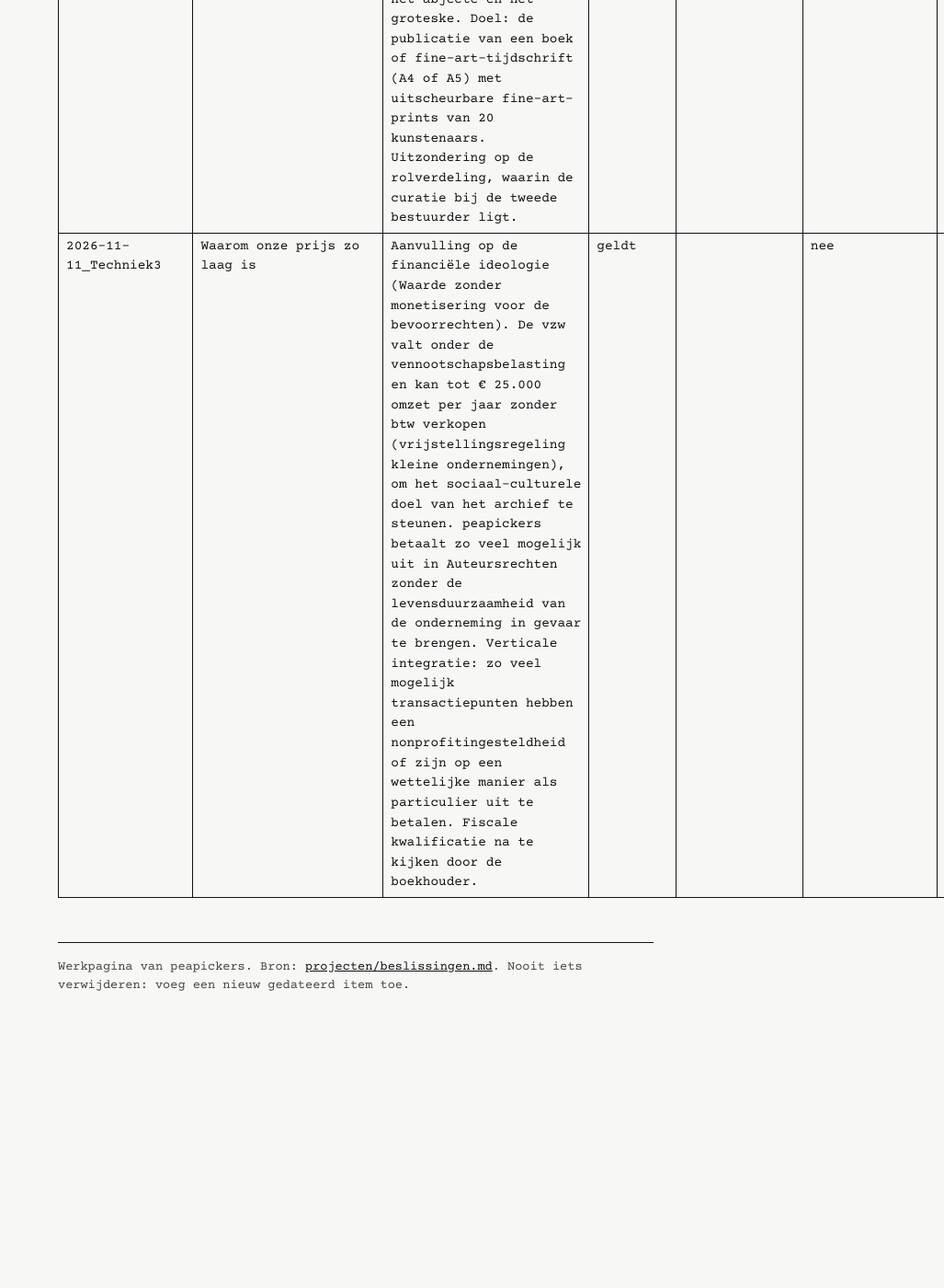
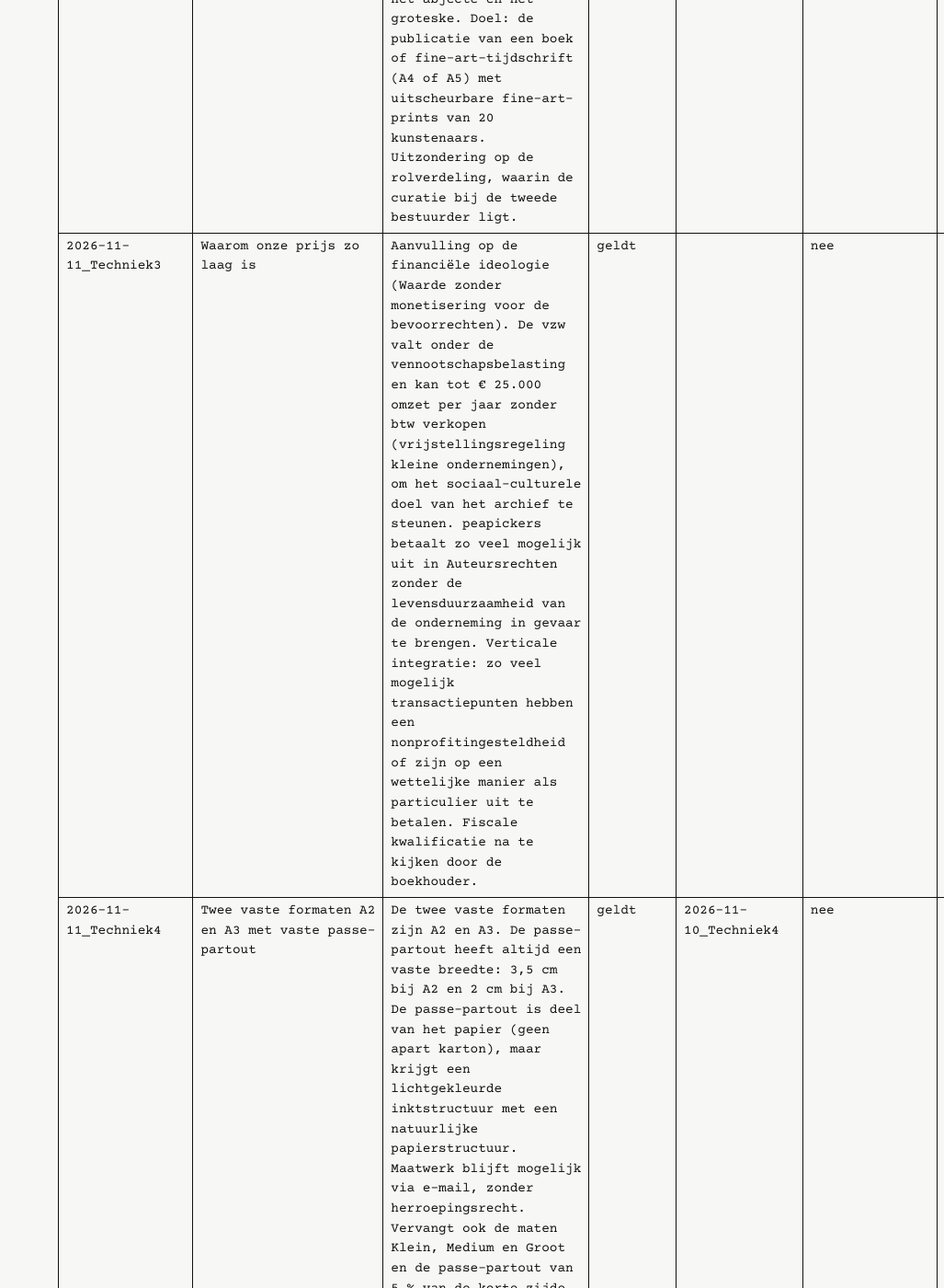
Before and after one commit to peapickers/peapickers.github.io, a Jekyll site: the page built from projecten/beslissingen.md, in a window 1280 px wide and 1400 px high, scrolled down 19079 px. Shown: the whole window at 92% size, without its empty margins (253-1280 px from the left). Built offline with Jekyll 4.4.1, drawn with Linux system fonts in a browser that asks for light colours; before the commit the page ends 20201 px from its top, so only the background shows below that; part of the change alters nothing that is shown; some of the changed text lies outside the part shown.

Commit message:
Beslissingenregister: twee vaste formaten A2 en A3 met vaste passe-partout
Co-Authored-By: Claude Opus 5.5 <noreply@anthropic.com>
Claude-Session: https://claude.ai/code/session_01CW2uQz9ZyWeapdHxWpSdgJ

```diff
--- a/projecten/beslissingen.md
+++ b/projecten/beslissingen.md
@@ -78,7 +78,7 @@ Eén plek met alle beslissingen, in gewone woorden. Elke regel heeft een code `J
 | 2026-11-10_Techniek1 | Volgorde zonder data | Het stappenplan naar de oprichting geeft enkel de juiste volgorde van de stappen, zonder data, uren of deadlines. Volgorde: site vereenvoudigen, archiefmetadata, testfase met publiekdomeinposters, schriftelijke vragen aan boekhouder en jurist, documenten, dan pas een medebestuurder zoeken. De oprichting volgt na het vinden van de medebestuurder (richting maart 2027). | geldt |  | nee | |
 | 2026-11-10_Techniek2 | Medebestuurder via het eigen netwerk, met een plan gericht op de rol | Geen vacature. De oprichter benadert betrouwbare personen uit het eigen netwerk met een ondernemingsplan dat focust op de rol van de medebestuurder (takenpakket, wettelijke plichten, risico's). Alles is zo veel mogelijk af, behalve wat tot de taak van de medebestuurder hoort; de modulaire delen van het plan blijven open om samen aan te passen. Gezocht: iemand die altijd de volledige mening geeft, met een ideologie dicht bij die van peapickers. | geldt |  | nee | |
 | 2026-11-10_Techniek3 | Eerste versie van de site zonder echte betaling | Geen Mollie of Snipcart met echte transacties vóór de oprichting. De testfase bootst een echte bestelling na met de mand aan € 0, zonder kosten. De klant krijgt een automatische ontvangstmail; het levermoment bevestigt de oprichter persoonlijk. | geldt |  | nee | |
-| 2026-11-10_Techniek4 | Twee vaste posterformaten | De vrije maatkeuze vervalt: twee vaste formaten met een vaste passe-partout. Maatwerk kan via e-mail, zonder herroepingsrecht (personalisatie). Welke twee formaten en papiersoorten is nog open. Vervangt de drie maten met vrije maat in BESLISSINGEN.md. | voorlopig |  | nee | |
+| 2026-11-10_Techniek4 | Twee vaste posterformaten | De vrije maatkeuze vervalt: twee vaste formaten met een vaste passe-partout. Maatwerk kan via e-mail, zonder herroepingsrecht (personalisatie). Welke twee formaten en papiersoorten is nog open. Vervangt de drie maten met vrije maat in BESLISSINGEN.md. | vervangen |  | nee | |
 | 2026-11-10_Techniek5 | Tweetalig met taalkeuze en botcontrole | De site blijft Nederlands en Engels. Bij het openen kiest de bezoeker de taal, gevolgd door een botcontrole van een erkende externe dienst. Hoe dat samengaat met geen cookiebanner, is nog te bekijken. | voorlopig |  | nee | |
 | 2026-11-10_Techniek6 | Geen cookiebanner | Zachte limiet: de site werkt zonder cookiebanner, dus zonder externe diensten die er een vereisen. Pas als een dienst de site duidelijk beter maakt, wordt dat herbekeken. | geldt |  | nee | |
 | 2026-11-10_Techniek7 | Eigen domeinnaam en weg van GitHub Pages | De oprichter koopt in december als particulier een domeinnaam. Indien mogelijk verhuist de site weg van GitHub Pages, eventueel naar een erkende archiefdienst, met verkoop via Mollie en Snipcart. Keuze volgt na een vergelijking. | voorlopig |  | nee | |
@@ -103,3 +103,4 @@ Eén plek met alle beslissingen, in gewone woorden. Elke regel heeft een code `J
 | 2026-11-11_Techniek1 | Waarde zonder monetisering voor de bevoorrechten | Wat: peapickers zoekt de waarde van kunst zonder ze te monetiseren voor de bevoorrechten. De afdrukken zijn van de hoogste kwaliteit binnen het mogelijke budget, aan de meest democratische prijs. Ook peapickers heeft, net als de concurrentie, een geldgedreven intentie, maar met een ander doel: een sociaal-cultureel wezen dat met een of andere munt gevoed moet worden om te overleven. Waarom en hoe: eigen, gespreide geldstromen met verticaal geïntegreerde logistiek maken peapickers onafhankelijk van kredieten en geven het sociaal-culturele wezen standaard duurzaamheid, met net genoeg onafhankelijke inkomsten, zodat het risico op financieel in gebreke blijven zeer klein is. Hoort ideologisch bij de waarde financiële transparantie en structureel in het financieel plan. | geldt |  | nee | |
 | 2026-11-11_Techniek2 | Curatie door de oprichter: surrealisme, het abjecte, het groteske | Wat: de oprichter maakt vanuit de beschreven archieven een eigen curatie rond surrealistische thema's, het abjecte en het groteske. Doel: de publicatie van een boek of fine-art-tijdschrift (A4 of A5) met uitscheurbare fine-art-prints van 20 kunstenaars. Uitzondering op de rolverdeling, waarin de curatie bij de tweede bestuurder ligt. | geldt |  | nee | |
 | 2026-11-11_Techniek3 | Waarom onze prijs zo laag is | Aanvulling op de financiële ideologie (Waarde zonder monetisering voor de bevoorrechten). De vzw valt onder de vennootschapsbelasting en kan tot € 25.000 omzet per jaar zonder btw verkopen (vrijstellingsregeling kleine ondernemingen), om het sociaal-culturele doel van het archief te steunen. peapickers betaalt zo veel mogelijk uit in Auteursrechten zonder de levensduurzaamheid van de onderneming in gevaar te brengen. Verticale integratie: zo veel mogelijk transactiepunten hebben een nonprofitingesteldheid of zijn op een wettelijke manier als particulier uit te betalen. Fiscale kwalificatie na te kijken door de boekhouder. | geldt |  | nee | |
+| 2026-11-11_Techniek4 | Twee vaste formaten A2 en A3 met vaste passe-partout | De twee vaste formaten zijn A2 en A3. De passe-partout heeft altijd een vaste breedte: 3,5 cm bij A2 en 2 cm bij A3. De passe-partout is deel van het papier (geen apart karton), maar krijgt een lichtgekleurde inktstructuur met een natuurlijke papierstructuur. Maatwerk blijft mogelijk via e-mail, zonder herroepingsrecht. Vervangt ook de maten Klein, Medium en Groot en de passe-partout van 5 % van de korte zijde in BESLISSINGEN.md. Open: A2 (42 cm breed) past niet op de huidige rol van 40 cm. | geldt | 2026-11-10_Techniek4 | nee | |
```
